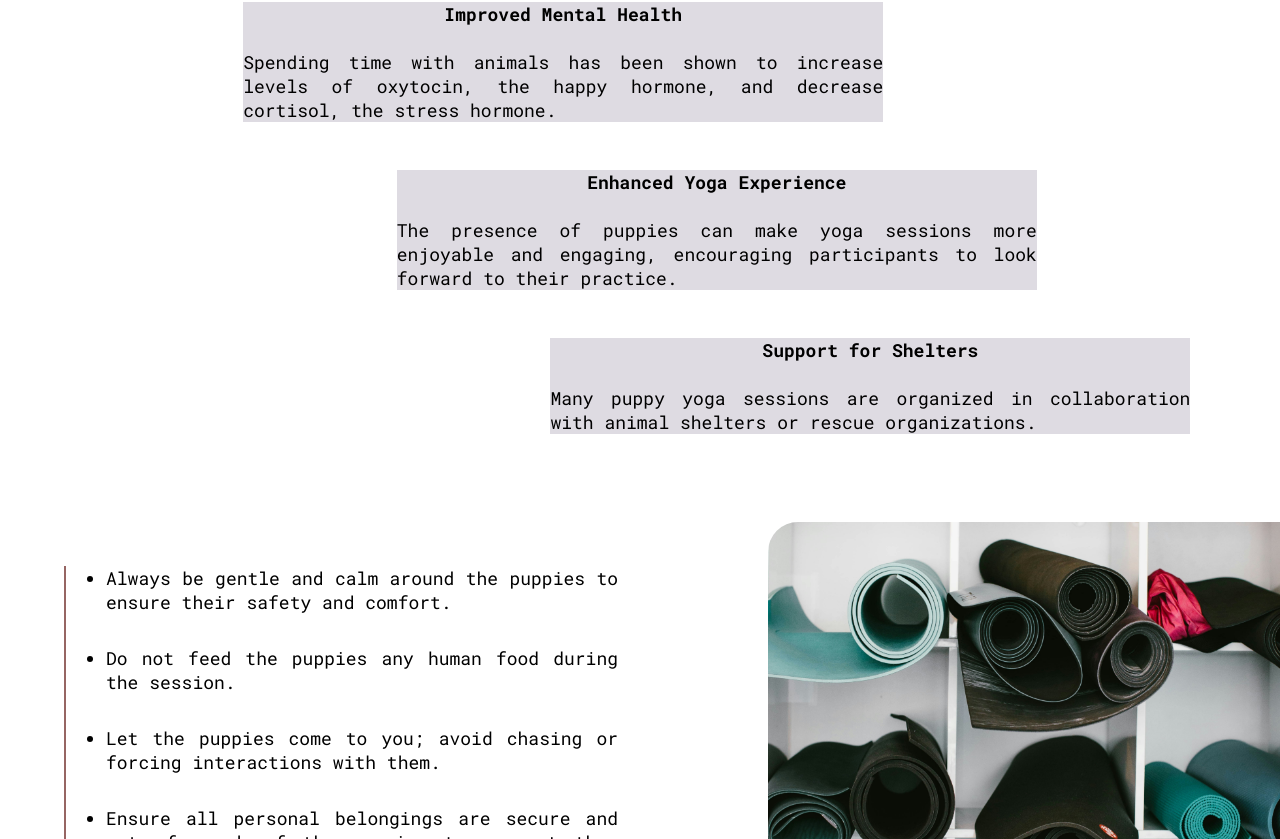
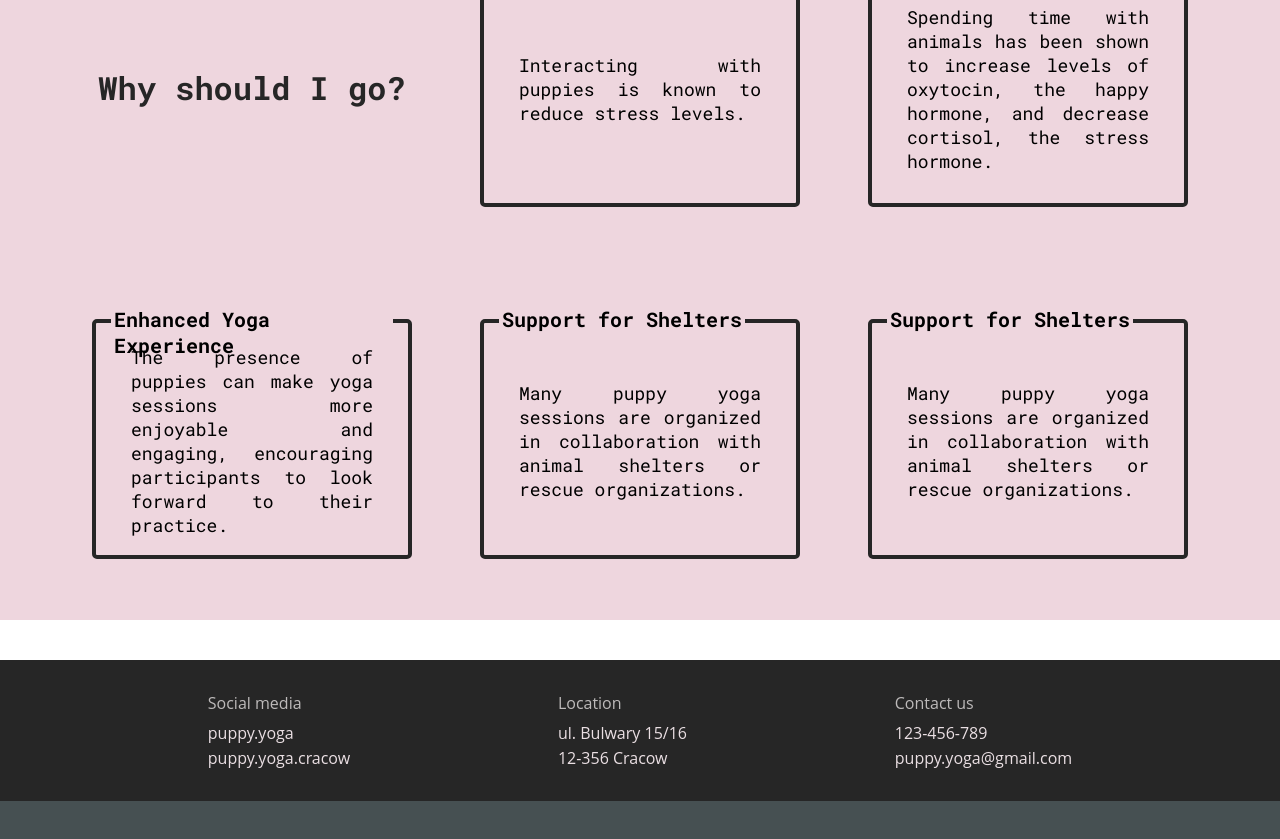
Before and after one commit to hannaharkusha/react-puppy-joga, a React (Create React App) app: page / in a window 1280 px wide. Shown: the part 1521-2360 px from the top of the page. After the commit the page ends 2322 px from the top, so only its background shows below. Built offline with nearby package versions, Linux system fonts and the light colour scheme; a web font is replaced by a local one.

Commit message:
advantages component added

```diff
--- a/src/App.js
+++ b/src/App.js
@@ -1,34 +1,28 @@
-import React from 'react';
+import React, { createContext, useContext } from 'react';
 import Navbar from "./components/Navbar";
 import Header from "./components/Header";
 import Photos from "./components/Photos";
 import Section from "./components/Section";
 import Advantage from "./components/Advantage";
-import advantage from "./components/Advantage";
 import Footer from "./components/Footer";
-import Terms from "./components/Terms";
+import AdvGroup from "./components/AdvGroup";
+
+// Create the context
+const DataContext = createContext();
 
 function App() {
     const advantages = [
-        [
-            "Stress Relief",
-            "Interacting with puppies is known to reduce stress levels."
-        ],
-        [
-            "Improved Mental Health",
-            "Spending time with animals has been shown to increase levels of oxytocin, the happy hormone, and decrease cortisol, the stress hormone. "
-        ],
-        [
-            "Enhanced Yoga Experience",
-            "The presence of puppies can make yoga sessions more enjoyable and engaging, encouraging participants to look forward to their practice. "
-        ],
-        [
-            "Support for Shelters",
-            "Many puppy yoga sessions are organized in collaboration with animal shelters or rescue organizations. "
-        ]
+        ["Stress Relief", "Interacting with puppies is known to reduce stress levels."],
+        ["Improved Mental Health", "Spending time with animals has been shown to increase levels of oxytocin, the happy hormone, and decrease cortisol, the stress hormone."],
+        ["Enhanced Yoga Experience", "The presence of puppies can make yoga sessions more enjoyable and engaging, encouraging participants to look forward to their practice."],
+        ["Support for Shelters", "Many puppy yoga sessions are organized in collaboration with animal shelters or rescue organizations."],
+            ["Support for Shelters", "Many puppy yoga sessions are organized in collaboration with animal shelters or rescue organizations."]
     ];
 
+    const data = { advantages };
+
     return (
+        <DataContext.Provider value={data}>
             <div className="App">
                 <Navbar />
                 <Header />
@@ -38,15 +32,13 @@ function App() {
                     content="Puppy yoga is a delightful and unique experience that combines traditional yoga practices with the joy of interacting with playful puppies. During a typical class, participants engage in a series of yoga poses and stretches, all while adorable puppies roam freely around the room. These furry companions might curl up next to yogis, play with each other, or even join in on the poses. The presence of puppies adds an element of fun and relaxation, making the practice more enjoyable and less intense."
                     reverse={false}
                 />
-            <div className='flex advantages column'>
-                {advantages.map(adv => {
-                      return <Advantage title = {adv[0]} advantage = {adv[1]}  margin={advantages.indexOf(adv)*12+7}/>
-                    })}
-            </div>
-            <Terms />
+                <AdvGroup />
+
                 <Footer />
             </div>
+        </DataContext.Provider>
     );
 }
 
 export default App;
+export { DataContext };
--- /dev/null
+++ b/src/components/AdvGroup.js
@@ -0,0 +1,22 @@
+import React, { useContext } from "react";
+import Advantage from "./Advantage";
+import { DataContext } from '../App';  // Import the context from App
+
+function AdvGroup() {
+    const { advantages } = useContext(DataContext);  // Use the context
+
+    return (
+        <div className='flex center advantages'>
+            <div className='adv-question'>Why should I go?</div>
+            {advantages.map((adv, index) => (
+               <div><Advantage
+                    key={index}  // Add a key prop for each element
+                    title={adv[0]}
+                    advantage={adv[1]}
+               /></div>
+            ))}
+        </div>
+    );
+}
+
+export default AdvGroup;
--- a/src/components/Advantage.js
+++ b/src/components/Advantage.js
@@ -4,7 +4,7 @@ import React from "react";
 
 function Advantage({title, advantage, margin}) {
     return (
-        <div className='flex column advantage margin' style={{ marginLeft: `${margin}vw` }}>
+        <div className='flex column advantage' >
             <div className='title'>{title}</div>
             <div className='adv-text'>{advantage}</div>
         </div>
--- a/src/index.css
+++ b/src/index.css
@@ -182,7 +182,7 @@ code {
 }
 
 .about{
-  width: 90%;
+  width: 80%;
   margin: 10vh auto;
   border-left: 2px solid #966563;
   padding: 25px;
@@ -191,7 +191,7 @@ code {
 .question{
   font-size: 32px; /* Adjust size to match the image */
   font-weight: bold;
-  color: #726285; /* Orange color */
+  color: #a3605e; /* Orange color */
   width: 100%;
   margin-bottom: 3vh;
 }
@@ -203,33 +203,61 @@ code {
 }
 
 .advantages{
-  margin: 5vh 0;
-  width: 100%;
+  margin: 5vh auto;
+  width: 90%;
+  padding: 1% 5%;
   justify-content: space-evenly;
+  flex-wrap: wrap;
+  gap: 16px;
+  background-color: #eed6de;
+}
+
+.advantages div{
+  flex: 0 1 calc(33.333% - 16px);
+  box-sizing: border-box;
+}
+
+.adv-question{
+  text-align: center;
+  font-size: 32px;
+  font-weight: bold;
+  color: #262626;
+
 }
 
 .advantage{
-  width: 50vw;
-  background-color: #dedbe2;
-  margin-bottom: 6vh;
+  width: 25vw;
+  height: 30vh;
+  border: 4px solid #262626;
+  margin: 6vh auto;
+  padding: 15px;
+  border-radius: 5px;
+  align-items: center;
+  justify-content: flex-start;
 }
 
 .title{
-  text-align: center;
-  margin-bottom: 2vh;
-  min-height: 4vh;
+  min-height: 3vh;
+  font-size: 20px;
   font-weight: bold;
+  margin-top: -6vh;
+  background-color: #eed6de;
+  padding: 16px 3px;
+  width: fit-content;
+  align-self: flex-start;
 }
 
 .adv-text{
   text-align: justify;
+  padding: 0 20px;
+  margin: auto;
 }
 
 .footer{
-  background-color: #475153;
+  background-color: #262626;
   padding: 4vh 0;
   justify-content: space-evenly;
-  color: #fcfbff;
+  color: #eadfe3;
   font-family: "Open Sans", sans-serif;
   font-size: 16px;
 }
```
Lines whose indentation alone changed are shown as unchanged.
